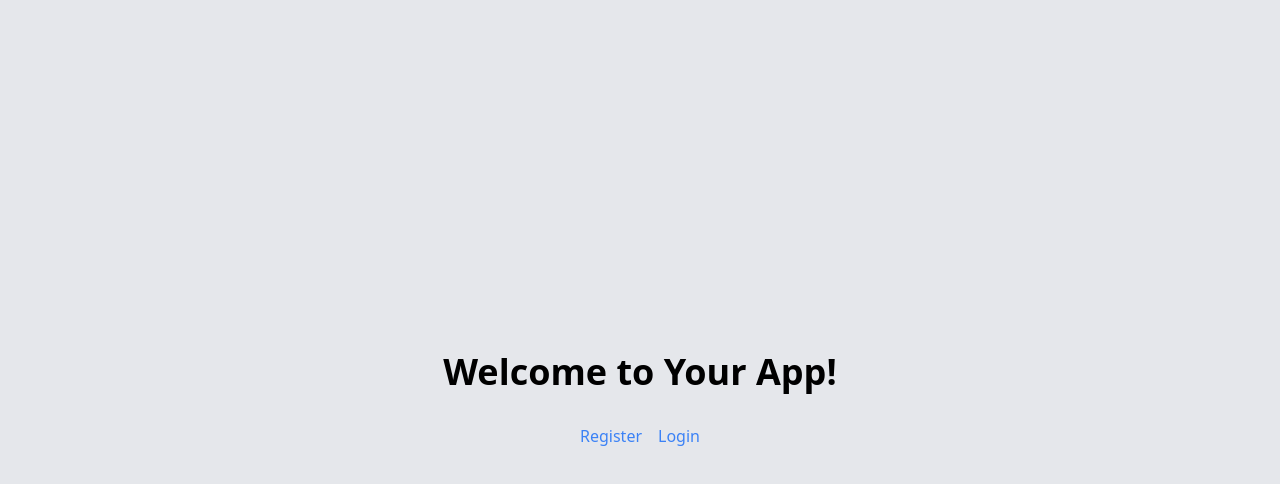
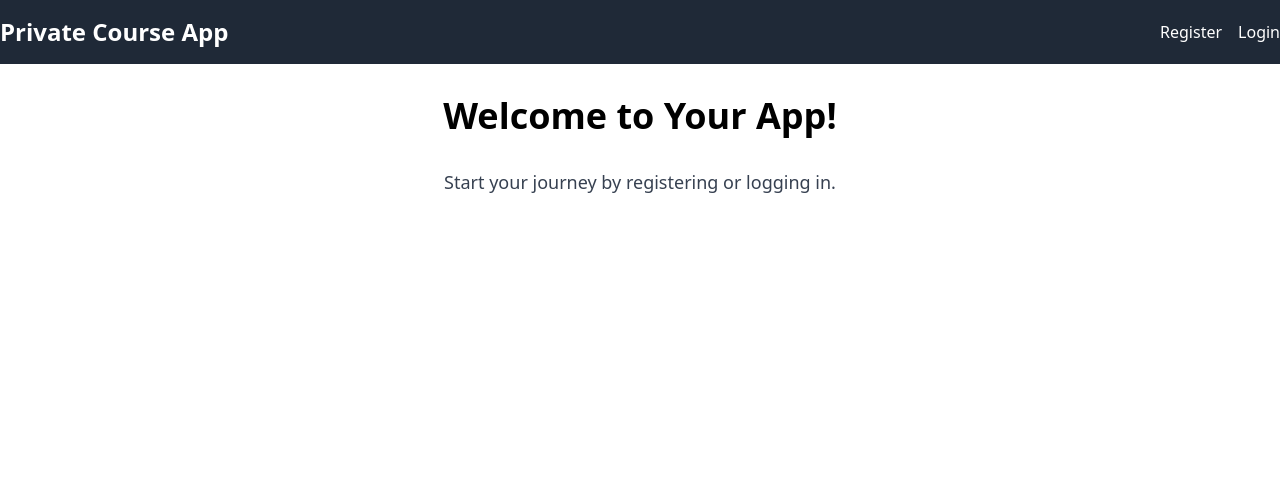
Before and after one commit to onesinus/learn_frontend, a React (Create React App) app: page / in a window 1280 px wide. Shown: the top 484 px of the page. Built offline with nearby package versions, Linux system fonts and the light colour scheme.

Commit message:
Add navigation bar & header

```diff
--- /dev/null
+++ b/src/components/Header.js
@@ -0,0 +1,59 @@
+// src/components/Header.js
+import React, { useState, useEffect } from 'react';
+import { Link } from 'react-router-dom';
+
+const Header = () => {
+  const [isLoggedIn, setIsLoggedIn] = useState(false);
+
+  useEffect(() => {
+    const token = localStorage.getItem('token');
+    if (token) {
+      setIsLoggedIn(true);
+    } else {
+      setIsLoggedIn(false);
+    }
+  }, []);
+
+  const handleLogout = () => {
+    localStorage.removeItem('token');
+    setIsLoggedIn(false);
+  };
+
+  return (
+    <header className="bg-gray-800 text-white py-4">
+      <div className="container mx-auto flex justify-between items-center">
+        <h1 className="text-2xl font-bold">Private Course App</h1>
+        <nav>
+          <ul className="flex space-x-4">
+            {!isLoggedIn && (
+              <>
+                <li>
+                  <Link to="/register" className="hover:text-blue-300">Register</Link>
+                </li>
+                <li>
+                  <Link to="/login" className="hover:text-blue-300">Login</Link>
+                </li>
+              </>
+            )}
+            {isLoggedIn && (
+              <>
+                <li>
+                  <Link to="/" className="hover:text-blue-300">Home</Link>
+                </li>
+
+                <li>
+                  <Link to="/courses" className="hover:text-blue-300">Courses</Link>
+                </li>
+                <li>
+                  <button onClick={handleLogout} className="hover:text-blue-300">Logout</button>
+                </li>
+              </>
+            )}
+          </ul>
+        </nav>
+      </div>
+    </header>
+  );
+};
+
+export default Header;
--- a/src/components/Home.js
+++ b/src/components/Home.js
@@ -1,20 +1,16 @@
 // src/components/Home.js
 import React from 'react';
-import { Link } from 'react-router-dom';
+import Header from './Header';
 
 const Home = () => {
   return (
-    <div className="bg-gray-200 h-screen flex flex-col justify-center items-center">
-      <h1 className="text-4xl font-bold mb-8">Welcome to Your App!</h1>
-      <nav className="flex justify-center space-x-4">
-        <Link to="/register" className="text-blue-500 hover:text-blue-700">
-          Register
-        </Link>
-        <Link to="/login" className="text-blue-500 hover:text-blue-700">
-          Login
-        </Link>
-      </nav>
-    </div>
+    <>
+      <Header />
+      <div className="container mx-auto py-8">
+        <h1 className="text-4xl font-bold text-center mb-8">Welcome to Your App!</h1>
+        <p className="text-lg text-gray-700 text-center">Start your journey by registering or logging in.</p>
+      </div>
+    </>
   );
 };
 
--- a/src/components/Login.js
+++ b/src/components/Login.js
@@ -2,6 +2,7 @@
 import React, { useState } from 'react';
 import { useNavigate } from 'react-router-dom';
 import axios from 'axios';
+import Header from './Header';
 
 const Login = () => {
   const navigate = useNavigate();
@@ -21,8 +22,10 @@ const Login = () => {
       const response = await axios.post('http://localhost:3001/login', formData);
       console.log(response.data);
       if (response.status === 200) {
+        localStorage.setItem('token', response.data.token);
+
         // Handle successful login
-        navigate('/dashboard');
+        navigate('/courses');
       } else {
         setError('Login failed. Please check your credentials and try again.');
       }
@@ -33,7 +36,9 @@ const Login = () => {
   };
 
   return (
-    <div className="min-h-screen flex items-center justify-center bg-gray-50 py-12 px-4 sm:px-6 lg:px-8">
+    <>
+      <Header />
+      <div className="flex items-center justify-center bg-gray-50 py-12 px-4 sm:px-6 lg:px-8">
         <div className="max-w-md w-full space-y-8">
           <div>
             <h2 className="mt-6 text-center text-3xl font-extrabold text-gray-900">Login</h2>
@@ -79,6 +84,7 @@ const Login = () => {
           </form>
         </div>
       </div>
+    </>
   );
 };
 
--- a/src/components/Register.js
+++ b/src/components/Register.js
@@ -2,6 +2,8 @@
 import React, { useState } from 'react';
 import { useNavigate } from 'react-router-dom';
 import axios from 'axios';
+
+import Header from './Header';
 
 const Register = () => {
   const navigate = useNavigate();
@@ -34,7 +36,9 @@ const Register = () => {
   };
 
   return (
-    <div className="min-h-screen flex items-center justify-center bg-gray-50 py-12 px-4 sm:px-6 lg:px-8">
+    <>
+      <Header/>
+      <div className="flex items-center justify-center bg-gray-50 py-12 px-4 sm:px-6 lg:px-8">
         <div className="max-w-md w-full space-y-8">
           <div>
             <h2 className="mt-6 text-center text-3xl font-extrabold text-gray-900">Register</h2>
@@ -80,6 +84,7 @@ const Register = () => {
           </form>
         </div>
       </div>
+    </>
   );
 };
 
```
Also changed, not shown: src/styles/tailwind.css. Lines whose indentation alone changed are shown as unchanged.
